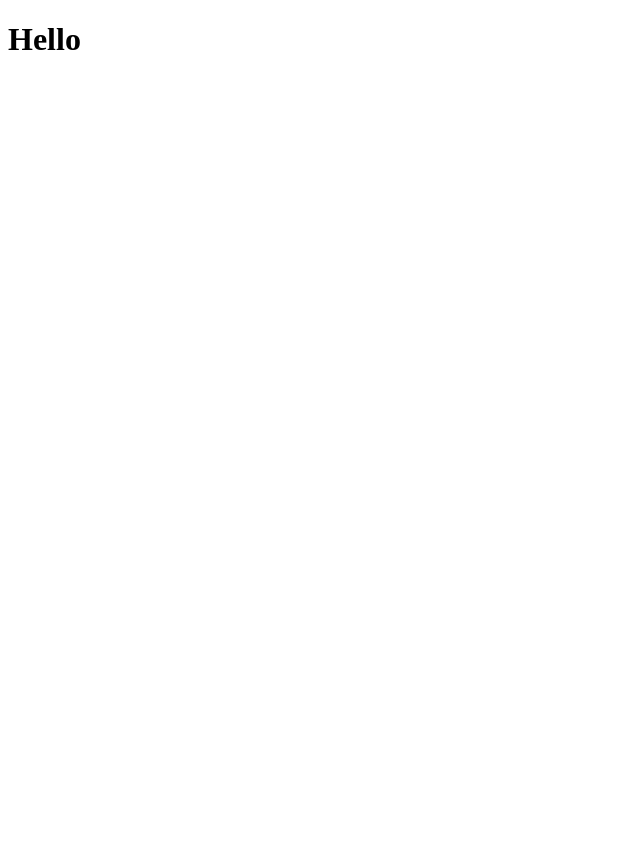
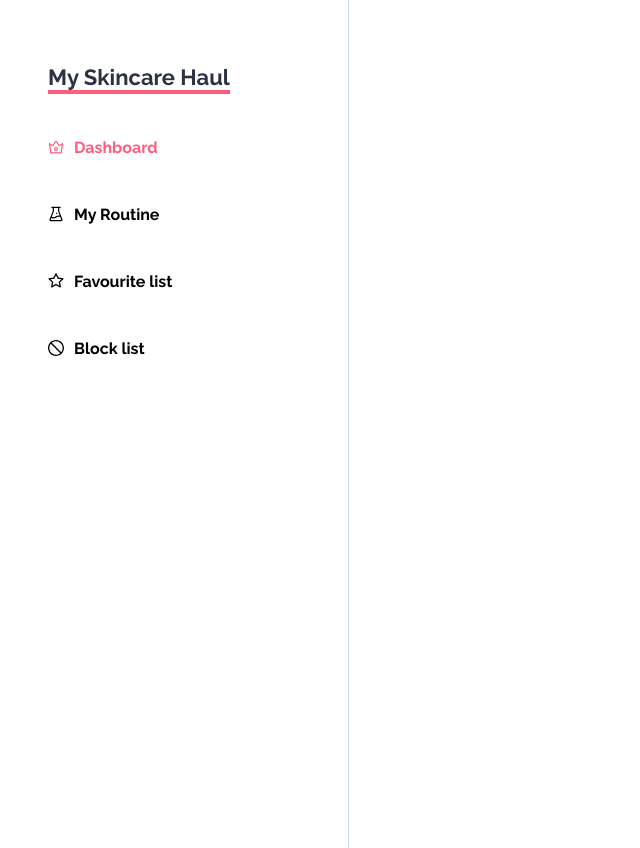
Before and after one commit to leannedo/my-skincare-haul, a React app: page / in a window 1280 px wide. Shown: the whole page, without its empty margins (0-640 px from the left). Before the commit the page ends 800 px from the top, so only its background shows below. Built offline with nearby package versions, Linux system fonts and the light colour scheme.

Commit message:
refactor styling

```diff
--- a/src/App.tsx
+++ b/src/App.tsx
@@ -1,11 +1,11 @@
 import React from "react";
-// import "./App.less";
-// import Layout from "./components/Layout/index";
+import Layout from "./components/Layout/index";
+import './styles/variables.scss';
 
 const App = () => {
   return (
     <div className="App">
-      <h1>Hello</h1>
+      <Layout/>
     </div>
   );
 };
--- /dev/null
+++ b/src/components/Layout/Layout.scss
@@ -0,0 +1,44 @@
+.logo {
+    padding: 24px;
+    padding-top: 40px;
+    padding-bottom: 24px;
+}
+.logo-text {
+    color: var(--primary-text-color);
+    font-size: 22px;
+    font-weight: 700;
+    padding-bottom: 3;
+    border-bottom: 4px solid var(--primary-color);
+    cursor: pointer;
+}
+.sider {
+    padding: 24px;
+    border-right: 1px solid var(--border-color);
+    min-height: 100vh;
+
+    .ant-menu {
+        display: flex;
+        flex-direction: column;
+        align-items: flex-start;
+        margin: 0;
+        padding: 0;
+        width: 100%;
+    }
+}
+.menu-item {
+    background-color: var(--background-color);
+    list-style: none;
+    font-weight: 700;
+    font-size: 16px;
+    margin-top: 24px;
+    margin-bottom: 24px;
+    cursor: pointer;
+
+    [role=img] {
+        margin-right: 10px;
+    }
+
+    &.ant-menu-item-selected {
+        color: var(--primary-color);
+    }
+}
--- /dev/null
+++ b/src/components/Layout/index.tsx
@@ -0,0 +1,76 @@
+import React, { useState } from "react";
+import { Layout as AntLayout, Menu } from "antd";
+// import Dashboard from "../../views/Dashboard/index";
+import './Layout.scss';
+import {
+  CrownOutlined,
+  ExperimentOutlined,
+  StarOutlined,
+  StopOutlined,
+} from "@ant-design/icons";
+// import DashboardProvider from "../../context/dashboard-hooks";
+
+const { Content, Sider } = AntLayout;
+
+const Layout = () => {
+//   const [siderCollapsed, setSiderCollapsed] = useState(false);
+
+//   const onSiderCollapse = (siderCollapsed) => {
+//     setSiderCollapsed(siderCollapsed);
+//   };
+
+  return (
+    <AntLayout style={{ minHeight: "100vh" }}>
+      <Sider
+        theme="light"
+        collapsible
+        width={300}
+        className="sider"
+        trigger={null}
+      >
+        <div className="logo">
+          <span className="logo-text">My Skincare Haul</span>
+        </div>
+        <Menu theme="light" defaultSelectedKeys={["1"]} mode="inline">
+          <Menu.Item
+            key="1"
+            className="menu-item"
+            icon={<CrownOutlined />}
+          >
+            Dashboard
+          </Menu.Item>
+          <Menu.Item
+            key="2"
+            className="menu-item"
+            icon={<ExperimentOutlined />}
+          >
+            My Routine
+          </Menu.Item>
+          <Menu.Item
+            key="3"
+            className="menu-item"
+            icon={<StarOutlined />}
+          >
+            Favourite list
+          </Menu.Item>
+          <Menu.Item
+            key="4"
+            className="menu-item"
+            icon={<StopOutlined />}
+          >
+            Block list
+          </Menu.Item>
+        </Menu>
+      </Sider>
+      {/* <AntLayout className="site-layout">
+        <Content style={{ margin: "0 16px" }}>
+          <DashboardProvider>
+            <Dashboard />
+          </DashboardProvider>
+        </Content>
+      </AntLayout> */}
+    </AntLayout>
+  );
+};
+
+export default Layout;
--- a/src/index.css
+++ b/src/index.scss
@@ -1,13 +1,8 @@
 body {
   margin: 0;
-  font-family: -apple-system, BlinkMacSystemFont, 'Segoe UI', 'Roboto', 'Oxygen',
+  font-family: Raleway, BlinkMacSystemFont, 'Segoe UI', 'Roboto', 'Oxygen',
     'Ubuntu', 'Cantarell', 'Fira Sans', 'Droid Sans', 'Helvetica Neue',
     sans-serif;
   -webkit-font-smoothing: antialiased;
   -moz-osx-font-smoothing: grayscale;
 }
-
-code {
-  font-family: source-code-pro, Menlo, Monaco, Consolas, 'Courier New',
-    monospace;
-}
--- a/src/index.tsx
+++ b/src/index.tsx
@@ -1,6 +1,6 @@
 import React from 'react';
 import ReactDOM from 'react-dom';
-// import './index.css';
+import './index.scss';
 import App from './App';
 
 ReactDOM.render(
--- /dev/null
+++ b/src/styles/variables.scss
@@ -0,0 +1,8 @@
+:root {
+    /* #COLOR-SCHEME */
+    --background-color: #FFFFFF;
+    --primary-color: #ff5d7e;
+    --primary-text-color: #2c3242;
+    --secondary-color: #eaf5f8;
+    --border-color: #cfd9ed;
+}
--- a/src/views/Dashboard/index.js
+++ b/src/views/Dashboard/index.tsx
@@ -3,7 +3,7 @@ import ProductList from "../../components/ProductList";
 import { StyleSheet, css } from "aphrodite";
 import { Button } from "antd";
 import { PlusOutlined } from "@ant-design/icons";
-import Modal from "../../components/Layout/Modal";
+import Modal from "../../components/Modal";
 import Form from "../../components/Form";
 import { useDashboard } from "../../context/dashboard-hooks";
 
```
Also changed, not shown: package.json (+11 -2 lines), src/components/Layout/index.js (deleted, +0 -109 lines), src/components/Modal/Modal.css (renamed from src/components/Layout/Modal/Modal.css), src/components/Modal/index.js (renamed from src/components/Layout/Modal/index.js), 1 other file (tests, documents, lock files or other folders).
